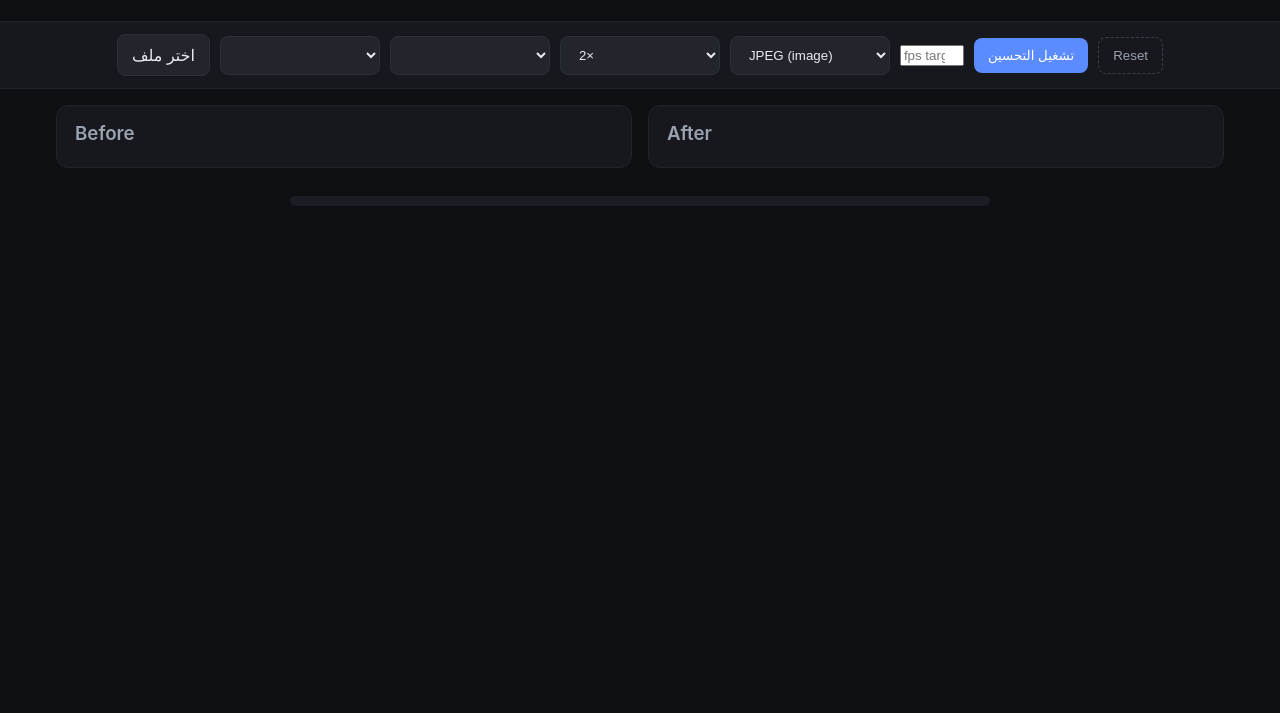
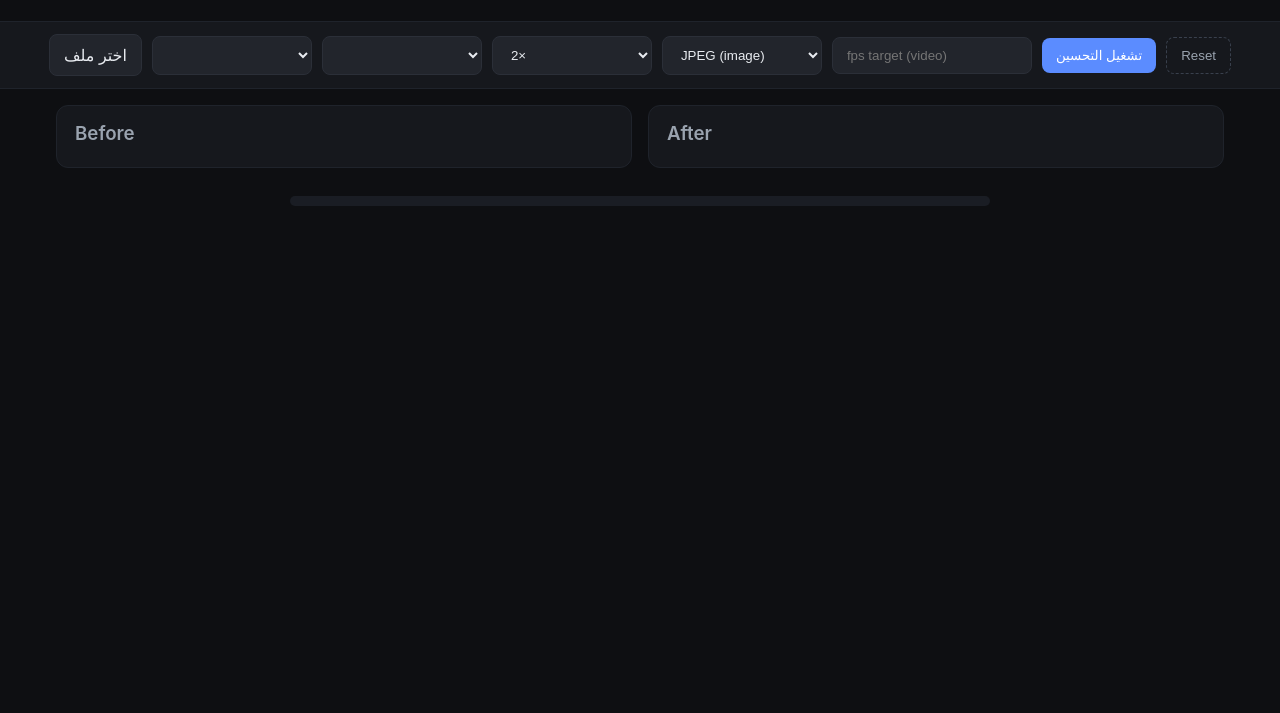
Before and after one commit to callMEJOO/VEDIO_AI, a website: page public/index.html in a window 1280 px wide. Shown: the part 87-800 px from the top of the page. Drawn offline with Linux system fonts and the light colour scheme.

Commit message:
style.css

```diff
--- a/public/style.css
+++ b/public/style.css
@@ -1,7 +1,4 @@
-:root{
-  --bg:#0e0f12; --panel:#16181d; --soft:#22252c;
-  --text:#e9ecf1; --muted:#9aa3af; --accent:#5b8cff;
-}
+:root{ --bg:#0e0f12; --panel:#16181d; --soft:#22252c; --text:#e9ecf1; --muted:#9aa3af; --accent:#5b8cff; }
 *{box-sizing:border-box}
 body{margin:0;background:var(--bg);color:var(--text);font-family:Inter,Arial,system-ui}
 header{padding:24px;text-align:center}
@@ -9,10 +6,11 @@ header h1{margin:0 0 6px 0;font-size:28px}
 header p{margin:0;color:var(--muted)}
 
 .controls{display:flex;gap:10px;justify-content:center;align-items:center;flex-wrap:wrap;padding:12px 16px;background:var(--panel);border-top:1px solid #1f232b;border-bottom:1px solid #1f232b}
-.file-btn, select, button{background:var(--soft);color:var(--text);border:1px solid #2b2f38;border-radius:8px;padding:10px 14px;cursor:pointer}
+.file-btn, select, button, input{background:var(--soft);color:var(--text);border:1px solid #2b2f38;border-radius:8px;padding:10px 14px;cursor:pointer}
 button.primary{background:var(--accent);color:#fff;border:none}
 button.ghost{background:transparent;border:1px dashed #39404d;color:var(--muted)}
 select{min-width:160px}
+input#fpsTarget{width:200px}
 
 .preview{display:grid;grid-template-columns:1fr 1fr;gap:16px;padding:16px;max-width:1200px;margin:0 auto}
 .pane{background:var(--panel);border:1px solid #1f232b;border-radius:12px;padding:12px}
```
